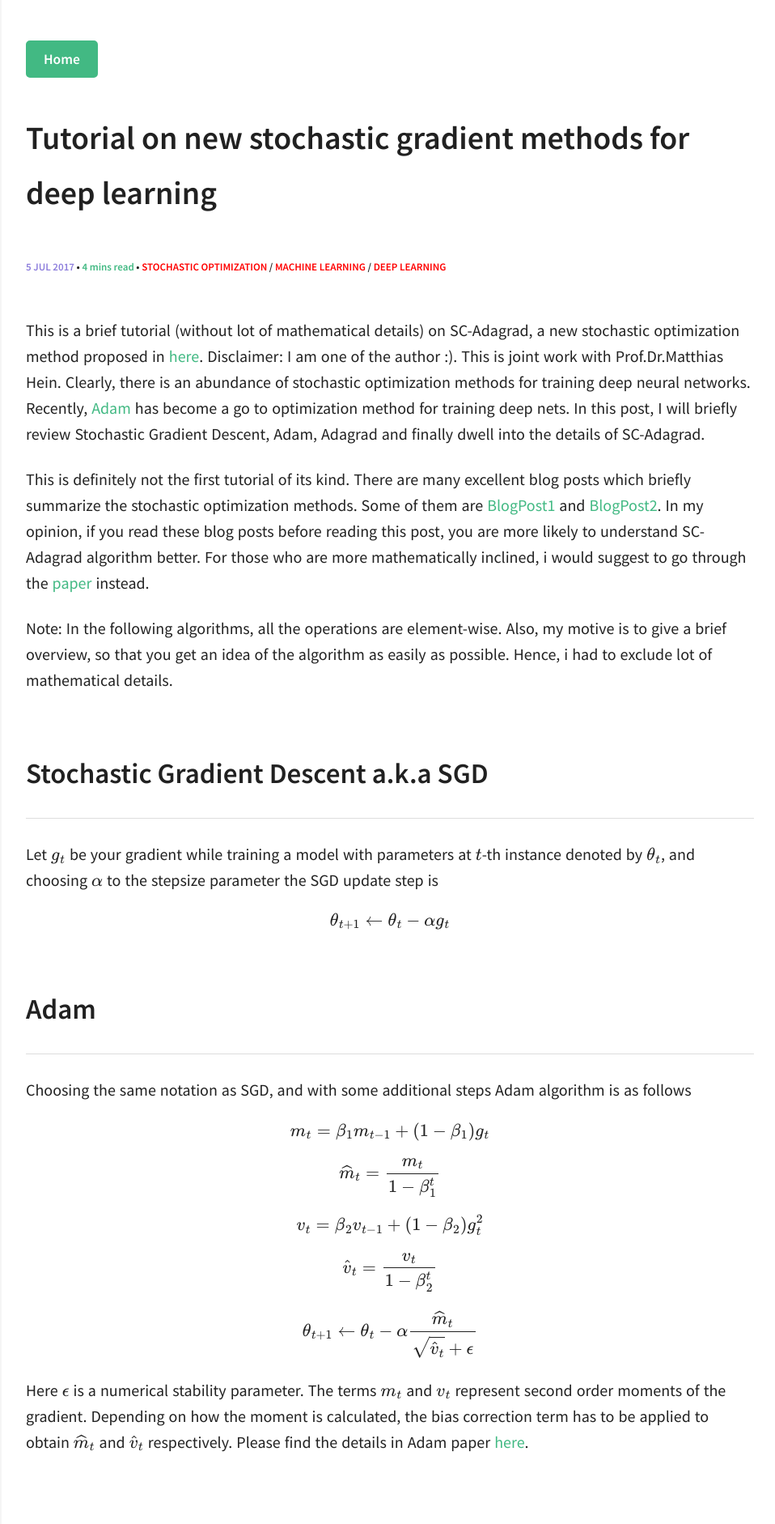
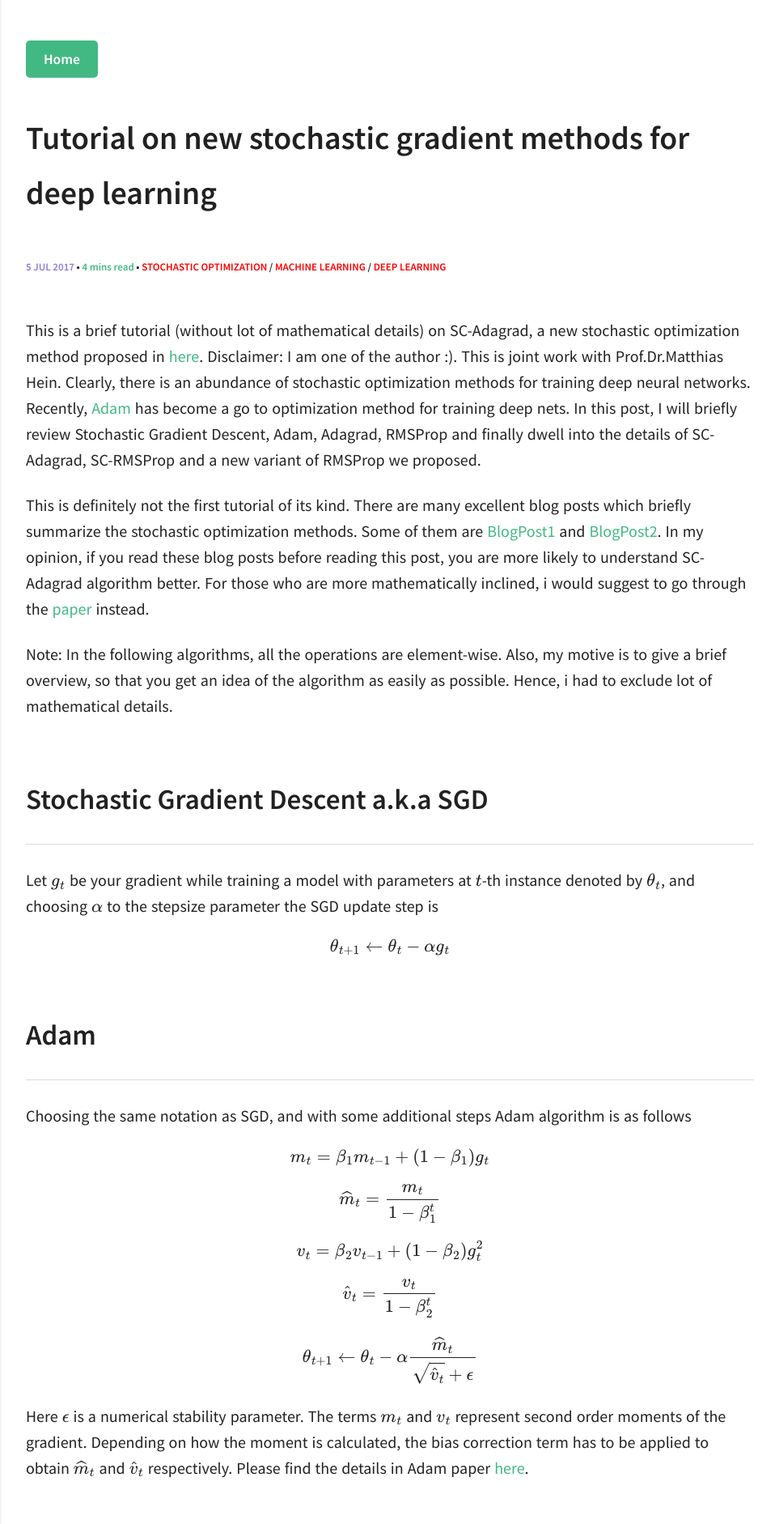
Before and after one commit to mmahesh/mmahesh.github.io, a Jekyll site: the page built from _posts/2017-07-05-tutorial-on-sc-adagrad-a-new-stochastic-gradient-method-for-deep-learning.md, in a window 1280 px wide. Shown: the top 1882 px of the page at 81% size, without its empty margins (318-1276 px from the left). Built offline with Jekyll 4.4.1, drawn with Linux system fonts in a browser that asks for light colours; formulas are drawn with MathJax 3; comment, search, counter and statistics services are not loaded.

Commit message:
minor updates

```diff
--- a/_posts/2017-07-05-tutorial-on-sc-adagrad-a-new-stochastic-gradient-method-for-deep-learning.md
+++ b/_posts/2017-07-05-tutorial-on-sc-adagrad-a-new-stochastic-gradient-method-for-deep-learning.md
@@ -6,7 +6,7 @@
 excerpt: "This is a tutorial on SC-Adagrad, a new stochastic gradient method and some comparisions to other methods in particular Adam, SGD, Adagrad."
 comments: true
 ---
-This is a brief tutorial (without lot of mathematical details) on SC-Adagrad, a new stochastic optimization method proposed in [here](http://www.ml.uni-saarland.de/Publications/MukHei-VariantsRMSPropAdagradLogRegret.pdf){:target="_blank"}. Disclaimer: I am one of the author :). This is joint work with Prof.Dr.Matthias Hein. Clearly, there is an abundance of stochastic optimization methods for training deep neural networks. Recently, [Adam](https://arxiv.org/pdf/1412.6980.pdf){:target="_blank"} has become a go to optimization method for training deep nets. In this post, I will briefly review Stochastic Gradient Descent, Adam, Adagrad and finally dwell into the details of SC-Adagrad.
+This is a brief tutorial (without lot of mathematical details) on SC-Adagrad, a new stochastic optimization method proposed in [here](http://www.ml.uni-saarland.de/Publications/MukHei-VariantsRMSPropAdagradLogRegret.pdf){:target="_blank"}. Disclaimer: I am one of the author :). This is joint work with Prof.Dr.Matthias Hein. Clearly, there is an abundance of stochastic optimization methods for training deep neural networks. Recently, [Adam](https://arxiv.org/pdf/1412.6980.pdf){:target="_blank"} has become a go to optimization method for training deep nets. In this post, I will briefly review Stochastic Gradient Descent, Adam, Adagrad, RMSProp and finally dwell into the details of SC-Adagrad, SC-RMSProp and a new variant of RMSProp we proposed.
 
 This is definitely not the first tutorial of its kind. There are many excellent blog posts which briefly summarize the stochastic optimization methods. Some of them are [BlogPost1](http://sebastianruder.com/optimizing-gradient-descent/){:target="_blank"} and [BlogPost2](http://colinraffel.com/wiki/stochastic_optimization_techniques){:target="_blank"}. In my opinion, if you read these blog posts before reading this post, you are more likely to understand SC-Adagrad algorithm better. For those who are more mathematically inclined, i would suggest to go through the [paper](http://www.ml.uni-saarland.de/Publications/MukHei-VariantsRMSPropAdagradLogRegret.pdf){:target="_blank"} instead.
 
```
